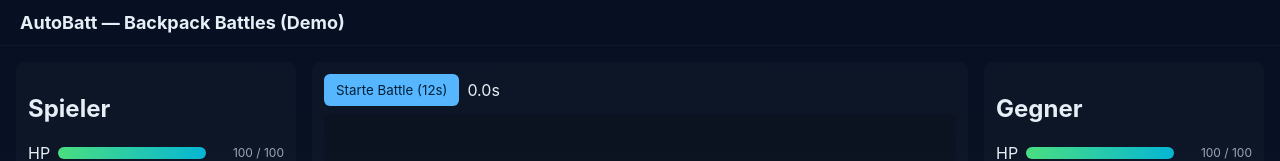
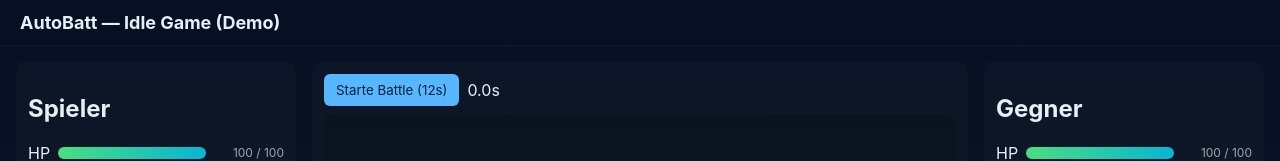
Before and after one commit to willhack4shelter/AutoBatt, a plain HTML site: page index.html in a window 1280 px wide. Shown: the top 161 px of the page. Drawn offline with Linux system fonts and the light colour scheme.

Commit message:
title anpassung 2

```diff
--- a/index.html
+++ b/index.html
@@ -8,7 +8,7 @@
 </head>
 <body>
   <header>
-    <h1>AutoBatt — Backpack Battles (Demo)</h1>
+    <h1>AutoBatt — Idle Game (Demo)</h1>
   </header>
 
   <main>
```
